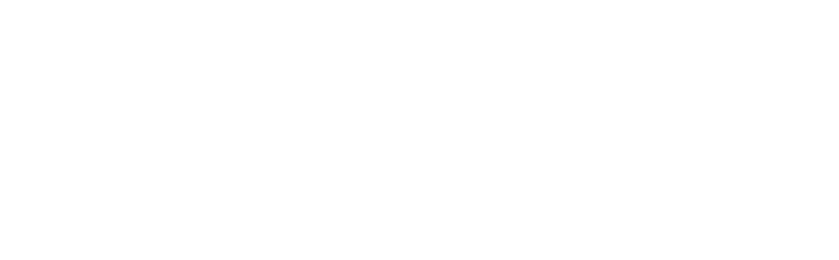
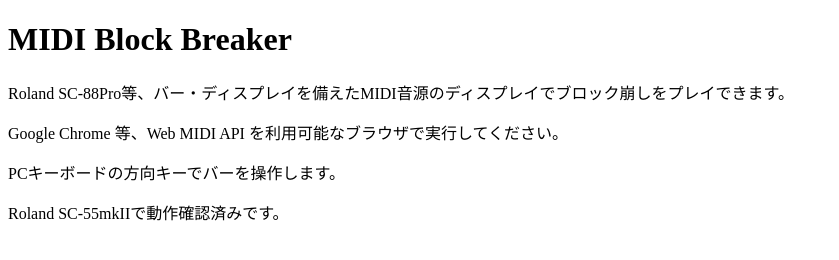
Before and after one commit to mucho613/midi-blockbreaker, a plain HTML site: page index.html in a window 1280 px wide. Shown: the whole page, without its empty margins (0-839 px from the left). Drawn offline with Linux system fonts and the light colour scheme.

Commit message:
説明書きを書いた

```diff
--- a/index.html
+++ b/index.html
@@ -5,6 +5,11 @@
 	<title>MIDI Block Breaker</title>
 </head>
 <body>
+	<h1>MIDI Block Breaker</h1>
+	<p>Roland SC-88Pro等、バー・ディスプレイを備えたMIDI音源のディスプレイでブロック崩しをプレイできます。</p>
+	<p>Google Chrome 等、Web MIDI API を利用可能なブラウザで実行してください。</p>
+	<p>PCキーボードの方向キーでバーを操作します。</p>
+	<p>Roland SC-55mkIIで動作確認済みです。</p>
 	<script type="text/javascript" charset="utf-8" src="script.js"></script>
 </body>
 </html>
```
